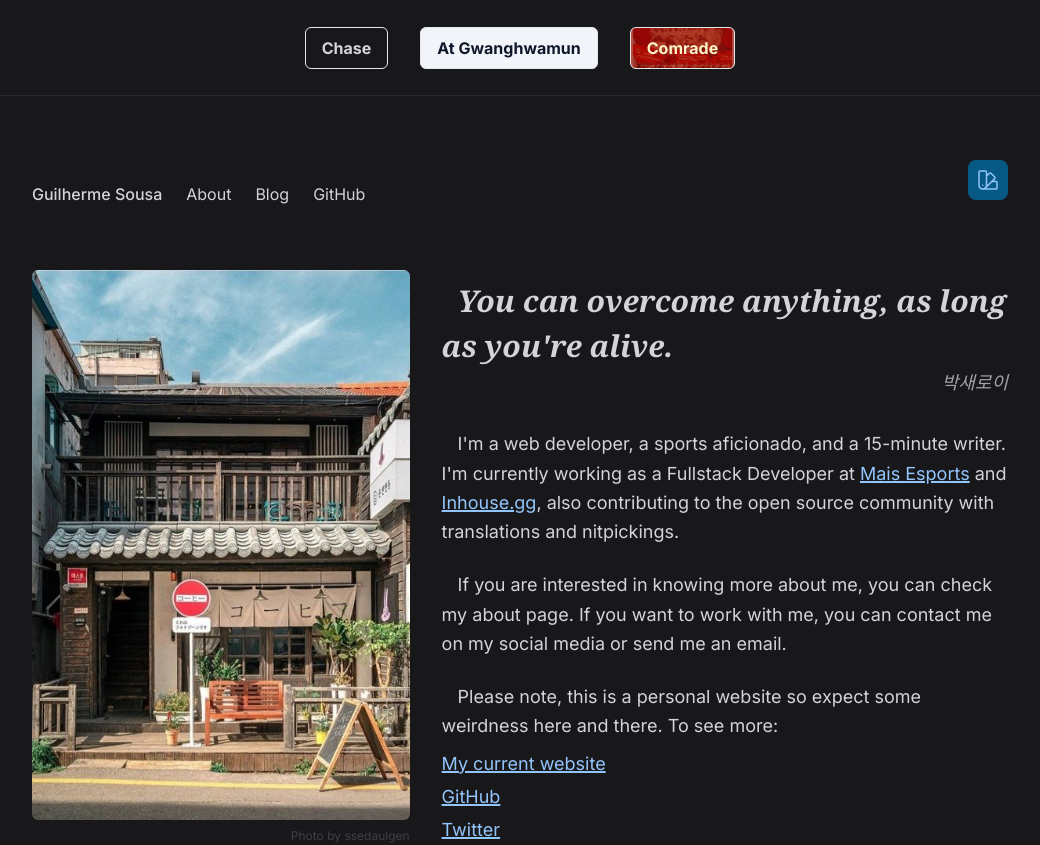
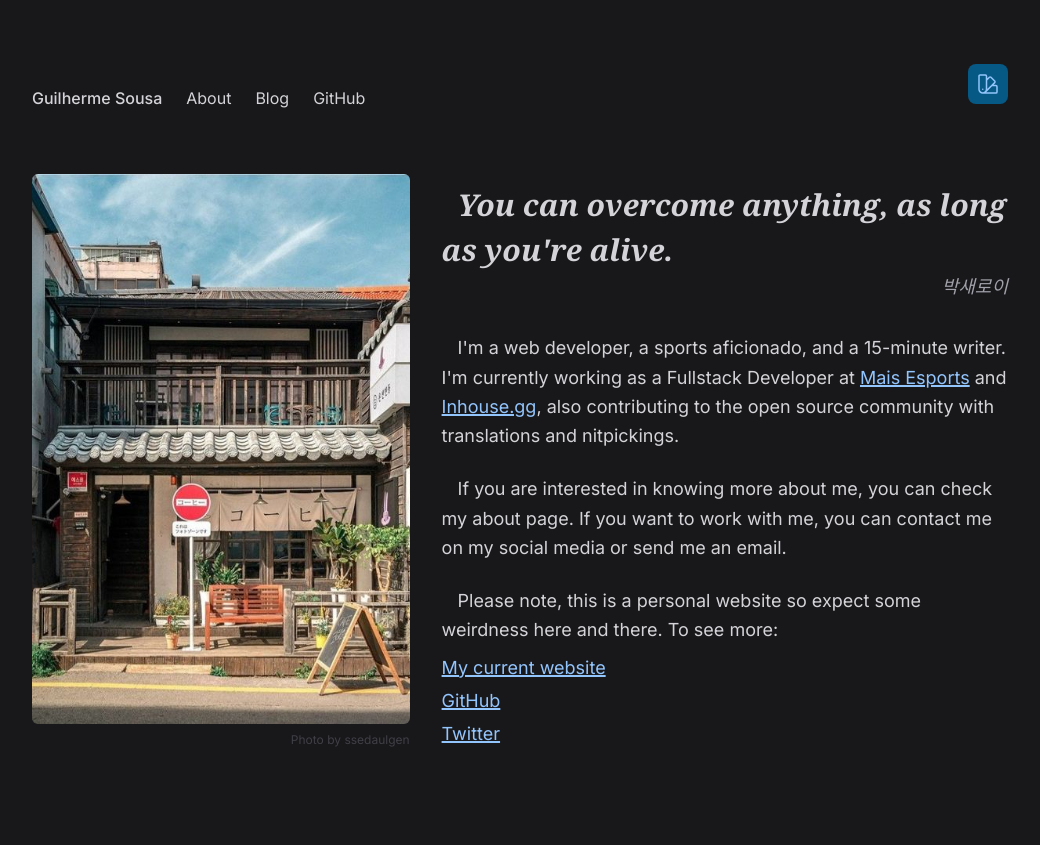
Before and after one commit to guilherssousa/svelte.guilherssousa.dev, a SvelteKit app: page / in a window 1280 px wide. Shown: the top 845 px of the page, without its empty margins (120-1160 px from the left). Built offline with nearby package versions, Linux system fonts and the light colour scheme; a web font is replaced by a local one.

Commit message:
change default value to showThemePicker

```diff
--- a/src/routes/+layout.svelte
+++ b/src/routes/+layout.svelte
@@ -10,7 +10,7 @@
 
 	import { theme, themes, type AvailableThemes } from '$lib/stores/themes';
 
-	let showThemePicker = true;
+	let showThemePicker = false;
 
 	const handleToggleThemePicker = () => {
 		showThemePicker = !showThemePicker;
```
